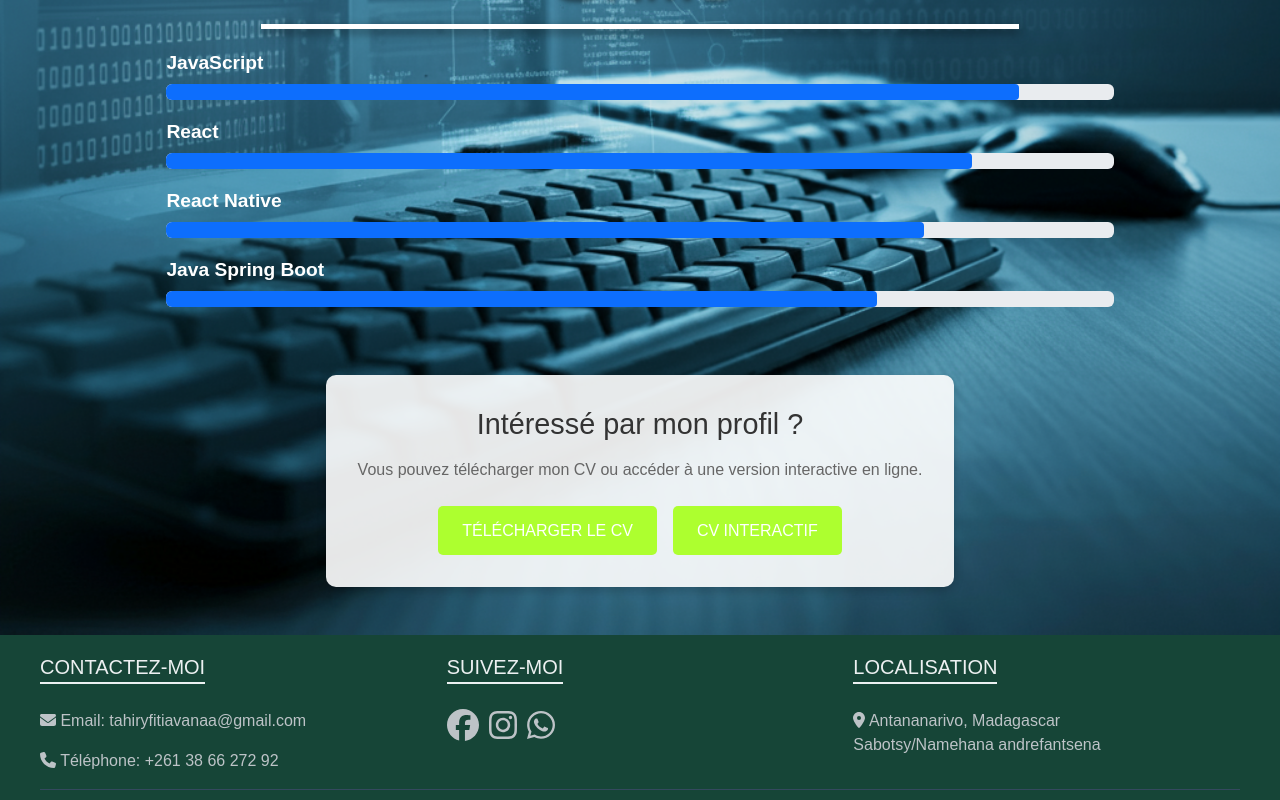
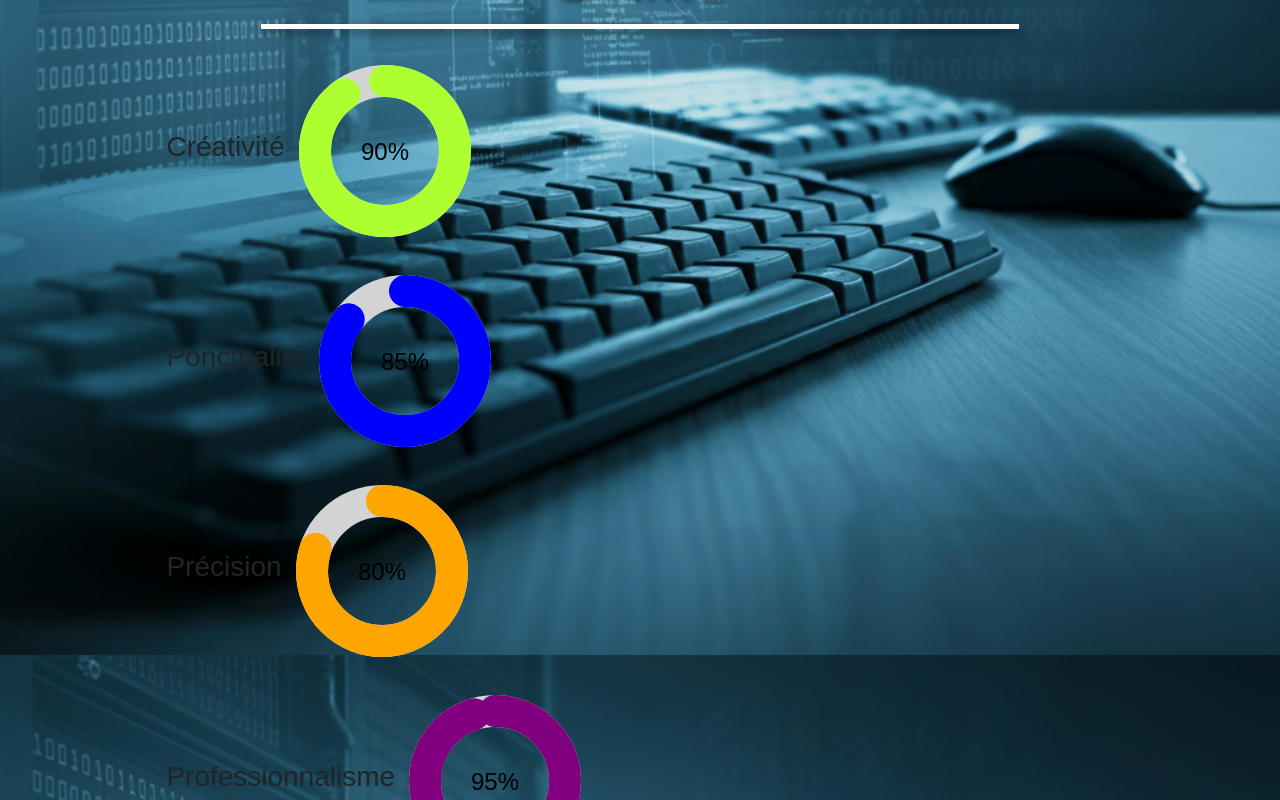
Before and after one commit to fetraandri/bro-portfolio, a React (Create React App) app: page /about in a window 1280 px wide. Shown: the part 780-1580 px from the top of the page. Built offline with nearby package versions, Linux system fonts and the light colour scheme.

Commit message:
feat: add a progress circle bar

```diff
--- a/package.json
+++ b/package.json
@@ -15,6 +15,7 @@
     "gsap": "^3.12.5",
     "react": "^18.3.1",
     "react-bootstrap": "^2.10.4",
+    "react-circular-progressbar": "^2.1.0",
     "react-dom": "^18.3.1",
     "react-icons": "^5.3.0",
     "react-loading": "^2.0.3",
--- /dev/null
+++ b/src/components/Pie.js
@@ -0,0 +1,74 @@
+import React, { useEffect, useState } from 'react';
+
+const cleanPercentage = (percentage) => {
+  const tooLow = !Number.isFinite(+percentage) || percentage < 0;
+  const tooHigh = percentage > 100;
+  return tooLow ? 0 : tooHigh ? 100 : +percentage;
+};
+
+const Circle = ({ colour, pct }) => {
+  const r = 70;
+  const circ = 2 * Math.PI * r;
+  const strokePct = ((100 - pct) * circ) / 100;
+  return (
+    <circle
+      r={r}
+      cx={100}
+      cy={100}
+      fill="transparent"
+      stroke={strokePct !== circ ? colour : ""}
+      strokeWidth={"2rem"}
+      strokeDasharray={circ}
+      strokeDashoffset={pct ? strokePct : 0}
+      strokeLinecap="round"
+    ></circle>
+  );
+};
+
+const Text = ({ percentage }) => {
+  return (
+    <text
+      x="50%"
+      y="50%"
+      dominantBaseline="central"
+      textAnchor="middle"
+      fontSize={"1.5em"}
+    >
+      {percentage.toFixed(0)}%
+    </text>
+  );
+};
+
+const Pie = ({ percentage, colour }) => {
+  const [pct, setPct] = useState(0);
+
+  useEffect(() => {
+    let start = 0;
+    const end = cleanPercentage(percentage);
+    const duration = 1000;
+    const increment = (end / duration) * 9;
+
+    const animate = () => {
+      if (start < end) {
+        start += increment;
+        if (start > end) start = end;
+        setPct(start);
+        requestAnimationFrame(animate);
+      }
+    };
+
+    animate();
+  }, [percentage]);
+
+  return (
+    <svg width={200} height={200}>
+      <g transform={`rotate(-90 ${"100 100"})`}>
+        <Circle colour="lightgrey" />
+        <Circle colour={colour} pct={pct} />
+      </g>
+      <Text percentage={pct} />
+    </svg>
+  );
+};
+
+export default Pie;
--- a/src/pages/About.js
+++ b/src/pages/About.js
@@ -1,30 +1,17 @@
 import React from 'react';
-import { useSpring, animated } from 'react-spring';
 import './styles/About.css';
 import Profilpro from '../pages/styles/profil/Profilpro.jpg';
 import DownloadCV from '../components/DownloadCV';
+import Pie from '../components/Pie';
 
+const skillsData = [
+  { name: 'Créativité', percentage: 90, colour: 'greenyellow' },
+  { name: 'Ponctualité', percentage: 85, colour: 'blue' },
+  { name: 'Précision', percentage: 80, colour: 'orange' },
+  { name: 'Professionnalisme', percentage: 95, colour: 'purple' },
+];
 
-const SkillBar = ({ skill, percentage }) => {
-  const props = useSpring({
-    from: { width: '0%' },
-    to: { width: `${percentage}%` },
-    config: { duration: 1000 }
-  });
-
-  return (
-    <div className="skill">
-      <h3 className="progress-title">{skill}</h3>
-      <div className="progress">
-        <animated.div className="progress-bar" style={props}>
-          <div className="progress-value">{percentage}%</div>
-        </animated.div>
-      </div>
-    </div>
-  );
-};
-
-function About() {
+const About = () => {
   return (
     <div className="background-about">
       <div className="about-container">
@@ -36,21 +23,25 @@ function About() {
         <div className="text-section">
           <h1>À propos de moi</h1>
           <p>
-          Je suis étudiant en 3ème année chez HEI, où j'ai acquis des connaissances approfondies en INFORMATIQUE. Mes études m'ont fourni une solide base en programmation, que j'ai appliquée dans ma carrière professionnelle.
+            Je suis étudiant en 3ème année chez HEI, où j'ai acquis des connaissances approfondies en INFORMATIQUE. Mes études m'ont fourni une solide base en programmation, que j'ai appliquée dans ma carrière professionnelle.
           </p>
         </div>
       </div>
 
       <div className="skills">
         <h2 className="skills-title">Skills</h2>
-        <SkillBar skill="JavaScript" percentage={90} />
-        <SkillBar skill="React" percentage={85} />
-        <SkillBar skill="React Native" percentage={80} />
-        <SkillBar skill="Java Spring Boot" percentage={75} />
+        {skillsData.map(skill => (
+          <div key={skill.name} className="skill-item">
+            <div className="skill-container">
+              <h3 className="skill-title">{skill.name}</h3>
+              <Pie percentage={skill.percentage} colour={skill.colour} />
+            </div>
+          </div>
+        ))}
       </div>
       <DownloadCV />
     </div>
   );
-}
+};
 
 export default About;
--- a/src/pages/styles/About.css
+++ b/src/pages/styles/About.css
@@ -149,18 +149,39 @@
     position: relative;
   }
 
-  .progress-bar {
-    height: 100%;
-    background:greenyellow;
-    border-radius: 4px;
-    transition: width 1s ease-in-out;
+  .progress-title {
+    font-size: 1.2rem;
+    font-weight: 700;
+    margin-bottom: 10px;
+    color: white;
   }
 
-  .progress-value {
-    position: absolute;
-    top: -25px;
-    right: 10px;
-    font-size: 1rem;
-    color: white;
-    font-weight: bold;
+
+  .skill-container {
+    display: flex;
+    align-items: center;
+    width: 100%;
   }
+  .skill {
+    display: flex;
+    flex-direction: column;
+    align-items: center;
+    margin-bottom: 2rem;
+
+  }
+  .skill-item {
+    width: 100%;
+    margin: 10px 0;
+  }
+
+
+  @keyframes fadeIn {
+    from {
+      opacity: 0;
+      transform: translateY(-10px);
+    }
+    to {
+      opacity: 1;
+      transform: translateY(0);
+    }
+  }
```
Also changed, not shown: src/pages/styles/profil/tahiryabout.jpg (added), 1 other file (tests, documents, lock files or other folders).
